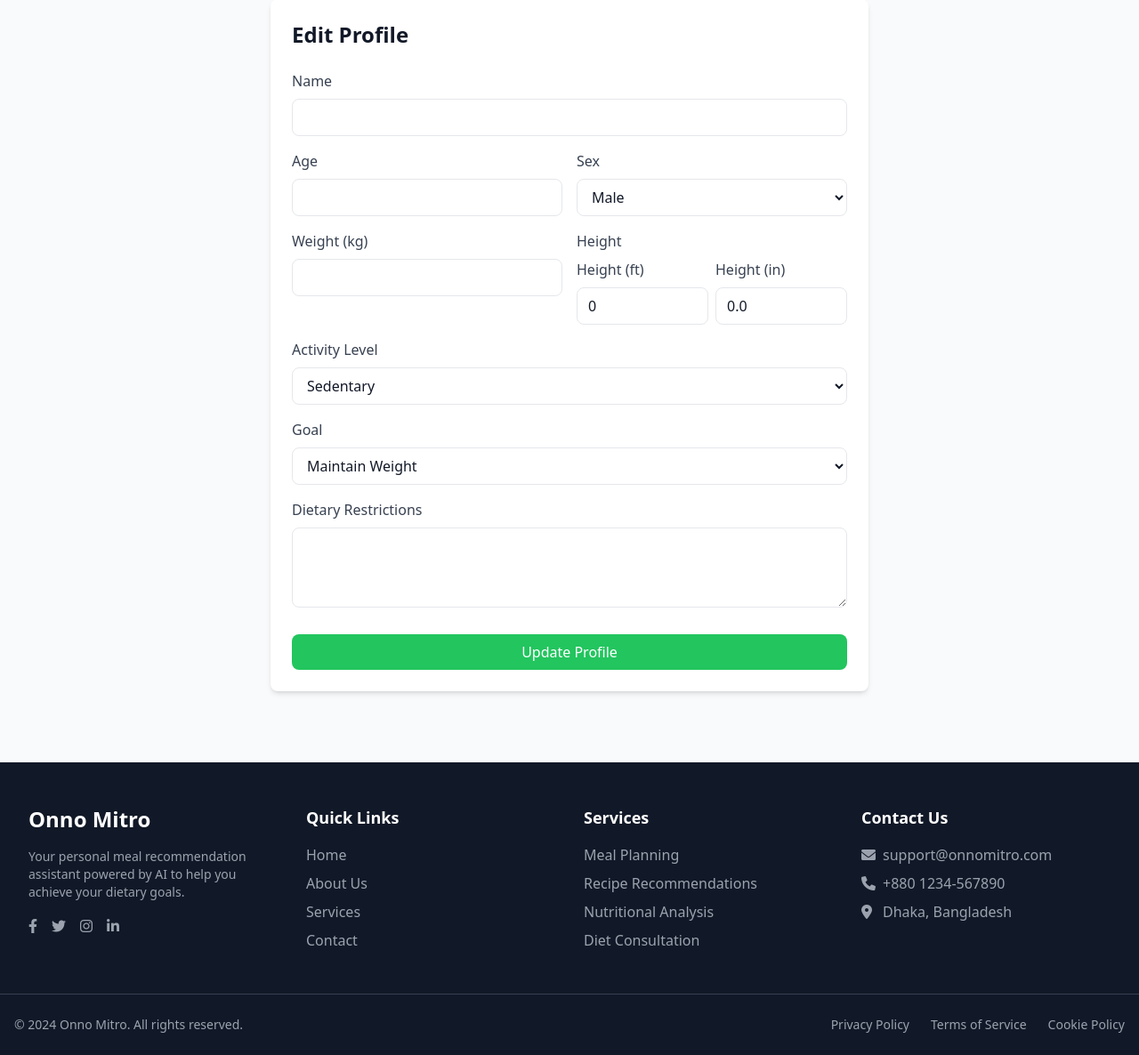
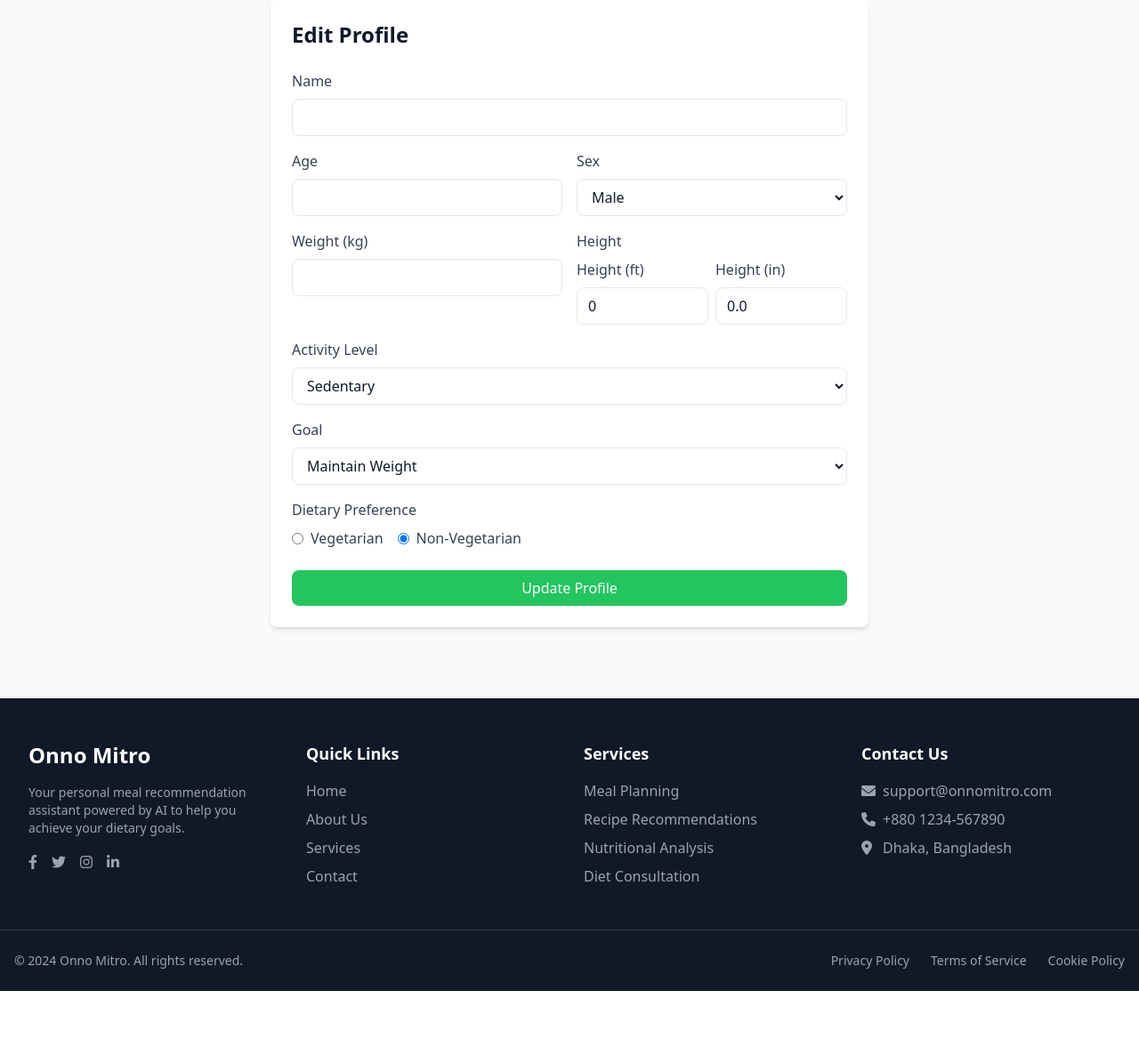
Before and after one commit to rakib-imtiaz/meal_planner, a Flask app: page /edit_profile in a window 1280 px wide. Shown: the part 97-1283 px from the top of the page at 89% size. After the commit the page ends 1211 px from the top, so only its background shows below. Run offline with Flask 2, Linux system fonts and the light colour scheme; a user stored in the database is signed in; data that the repository does not hold is empty; some libraries are stand-ins or nearby versions.

Commit message:
removed tghe toggle button and dietray prefernce is addedd in the edit profile

```diff
--- a/app.py
+++ b/app.py
@@ -603,9 +603,10 @@ def edit_profile():
             user.sex = request.form.get('sex')
             user.weight = float(request.form.get('weight', 0))
             user.height = float(request.form.get('height', 0))
-            user.activity_level = request.form.get('activity_level')  # This should match the select options
+            user.activity_level = request.form.get('activity_level')
             user.goal = request.form.get('goal')
-            user.dietary_restrictions = request.form.get('dietary_restrictions', '')
+            # Add vegetarian preference
+            user.is_vegetarian = request.form.get('is_vegetarian') == 'true'
 
             # Validate required fields
             if not all([user.name, user.age, user.sex, user.weight, user.height, user.activity_level, user.goal]):
--- a/templates/edit_profile.html
+++ b/templates/edit_profile.html
@@ -118,11 +118,21 @@
                     </div>
 
                     <div>
-                        <label class="block text-gray-700 dark:text-gray-300 mb-2" for="dietary_restrictions">Dietary Restrictions</label>
-                        <textarea id="dietary_restrictions" name="dietary_restrictions" rows="3"
-                                  class="w-full px-3 py-2 border dark:border-gray-600 rounded-lg
-                                         focus:outline-none focus:border-green-500
-                                         bg-white dark:bg-gray-700 text-gray-900 dark:text-white">{{ user.dietary_restrictions }}</textarea>
+                        <label class="block text-gray-700 dark:text-gray-300 mb-2">Dietary Preference</label>
+                        <div class="flex items-center space-x-4">
+                            <label class="inline-flex items-center">
+                                <input type="radio" name="is_vegetarian" value="true"
+                                       {% if user.is_vegetarian %}checked{% endif %}
+                                       class="form-radio text-green-500">
+                                <span class="ml-2 text-gray-700 dark:text-gray-300">Vegetarian</span>
+                            </label>
+                            <label class="inline-flex items-center">
+                                <input type="radio" name="is_vegetarian" value="false"
+                                       {% if not user.is_vegetarian %}checked{% endif %}
+                                       class="form-radio text-green-500">
+                                <span class="ml-2 text-gray-700 dark:text-gray-300">Non-Vegetarian</span>
+                            </label>
+                        </div>
                     </div>
                 </div>
 
```
Also changed, not shown: meal_history.json (+7 -0 lines), templates/dashboard.html (+0 -23 lines).
